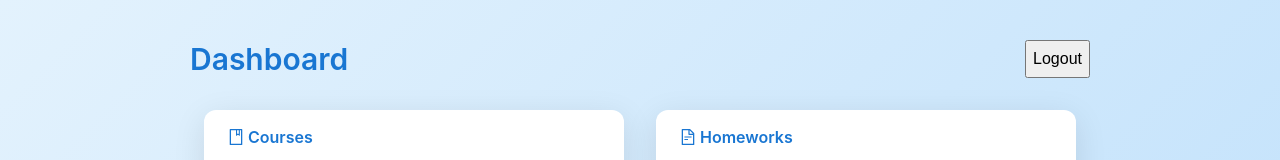
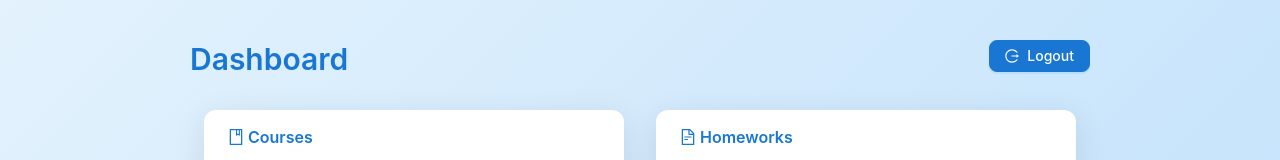
Before and after one commit to enkhmendeee/academa, a React (Create React App) app in the folder client/: page /dashboard in a window 1280 px wide. Shown: the top 160 px of the page. Built offline with nearby package versions, Linux system fonts and the light colour scheme; no server answers; sample sign-in values are in the browser's storage.

Commit message:
changed UI for logout button

```diff
--- a/client/src/components/LogoutButton.tsx
+++ b/client/src/components/LogoutButton.tsx
@@ -1,5 +1,7 @@
 import { useAuth } from "../hooks/useAuth";
 import { useNavigate } from "react-router-dom";
+import { Button } from "antd";
+import { LogoutOutlined } from "@ant-design/icons";
 
 export default function LogoutButton() {
   const { logout } = useAuth();
@@ -11,11 +13,18 @@ export default function LogoutButton() {
   };
 
   return (
-    <button
+    <Button
       onClick={handleLogout}
-      className="px-4 py-2 bg-red-500 text-white rounded"
+      type="primary"
+      icon={<LogoutOutlined />}
+      style={{
+        background: "#1976d2",
+        borderColor: "#1976d2",
+        borderRadius: 8,
+        fontWeight: 500,
+      }}
     >
       Logout
-    </button>
+    </Button>
   );
 }
```
